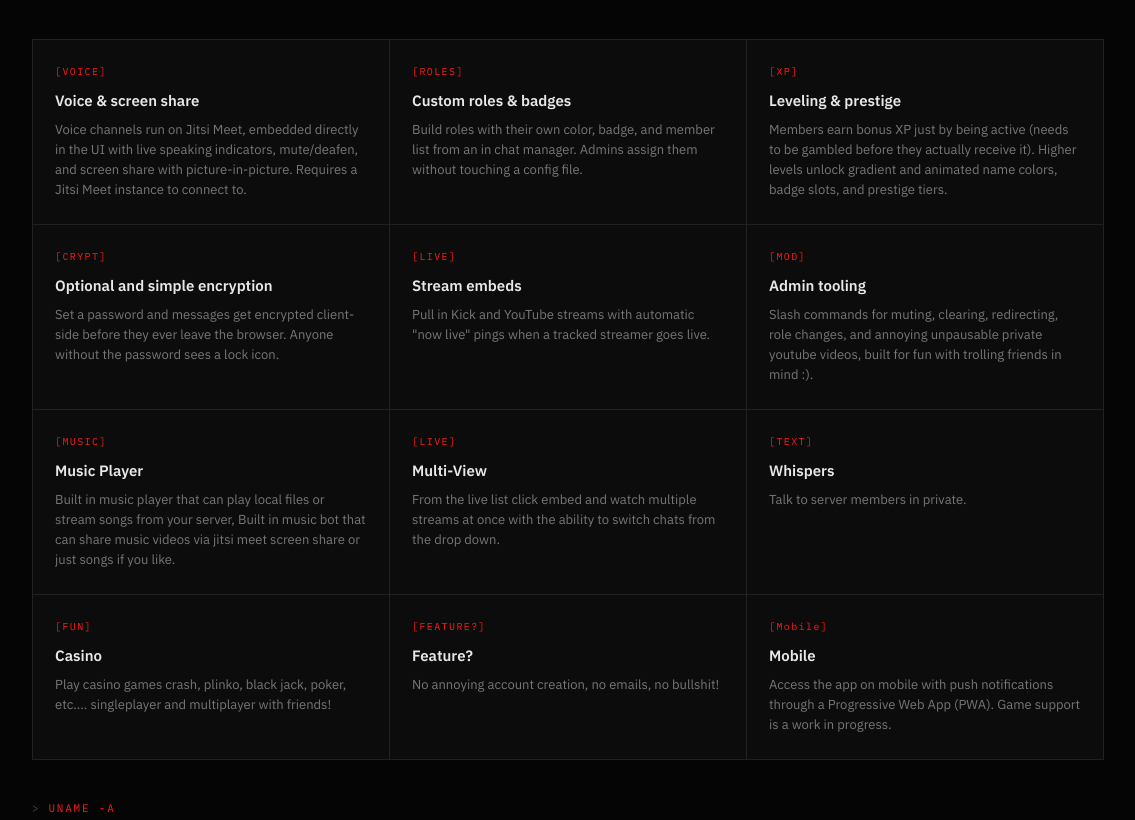
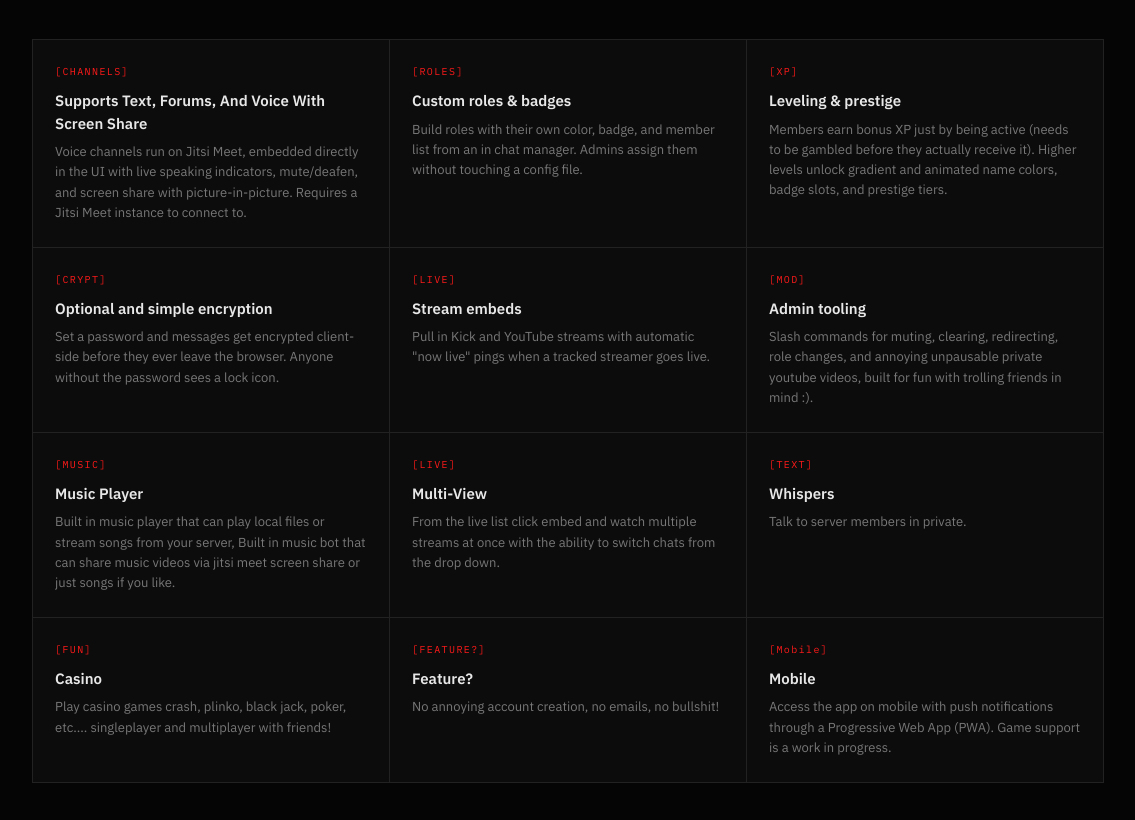
Before and after one commit to PaleCache/r00ted, an Electron app: page docs/index.html in a window 1400 px wide. Shown: the part 2597-3417 px from the top of the page, without its empty margins (132-1267 px from the left). Drawn offline with Linux system fonts and the light colour scheme.

Commit message:
Updated channels info

```diff
--- a/docs/index.html
+++ b/docs/index.html
@@ -516,8 +516,8 @@
     </div>
     <div class="feature-grid">
       <div class="feature">
-        <span class="tag">[VOICE]</span>
-        <h3>Voice &amp; screen share</h3>
+        <span class="tag">[CHANNELS]</span>
+        <h3> Supports Text, Forums, And Voice With Screen Share</h3>
         <p>Voice channels run on Jitsi Meet, embedded directly in the UI with live speaking indicators, mute/deafen, and screen share with picture-in-picture. Requires a Jitsi Meet instance to connect to.</p>
       </div>
       <div class="feature">
```
